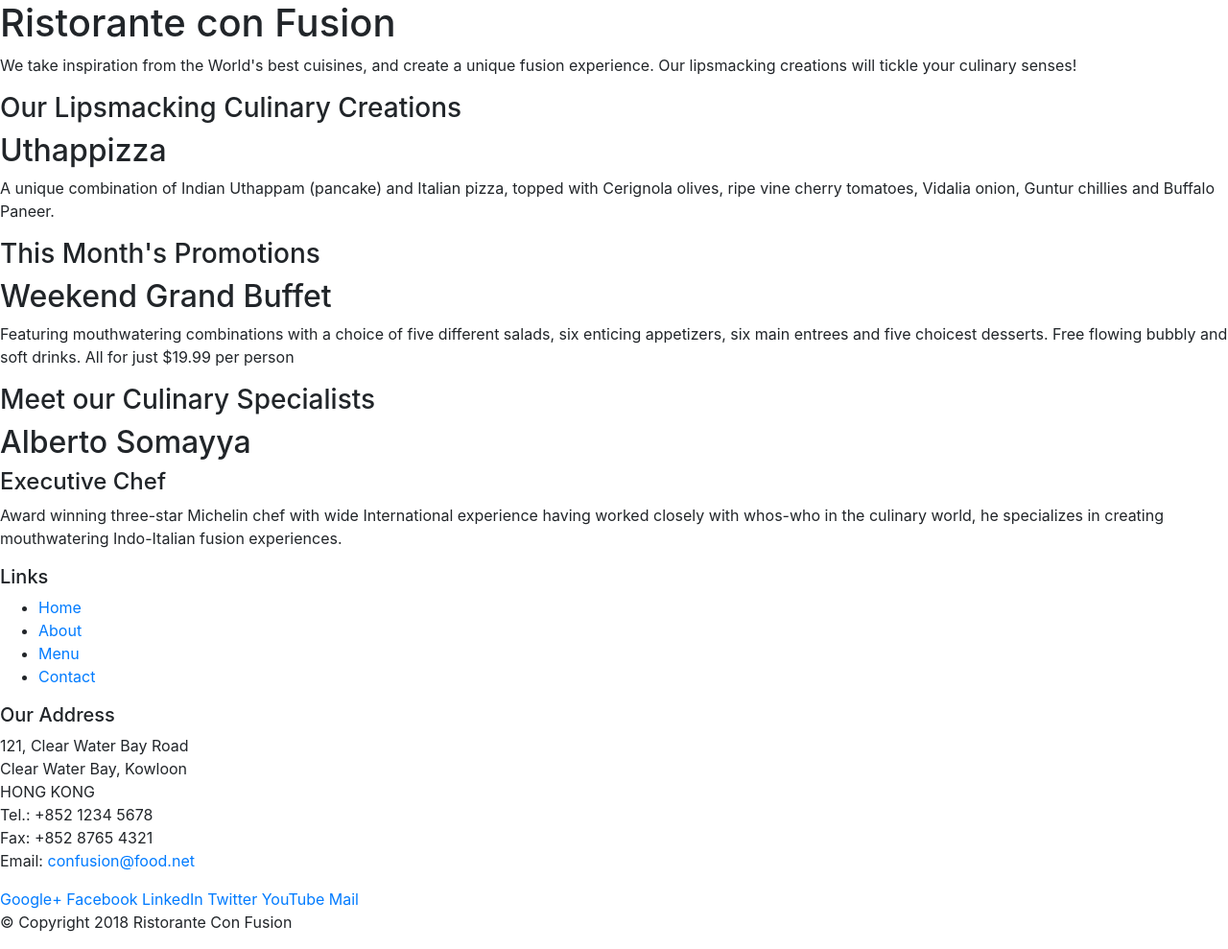
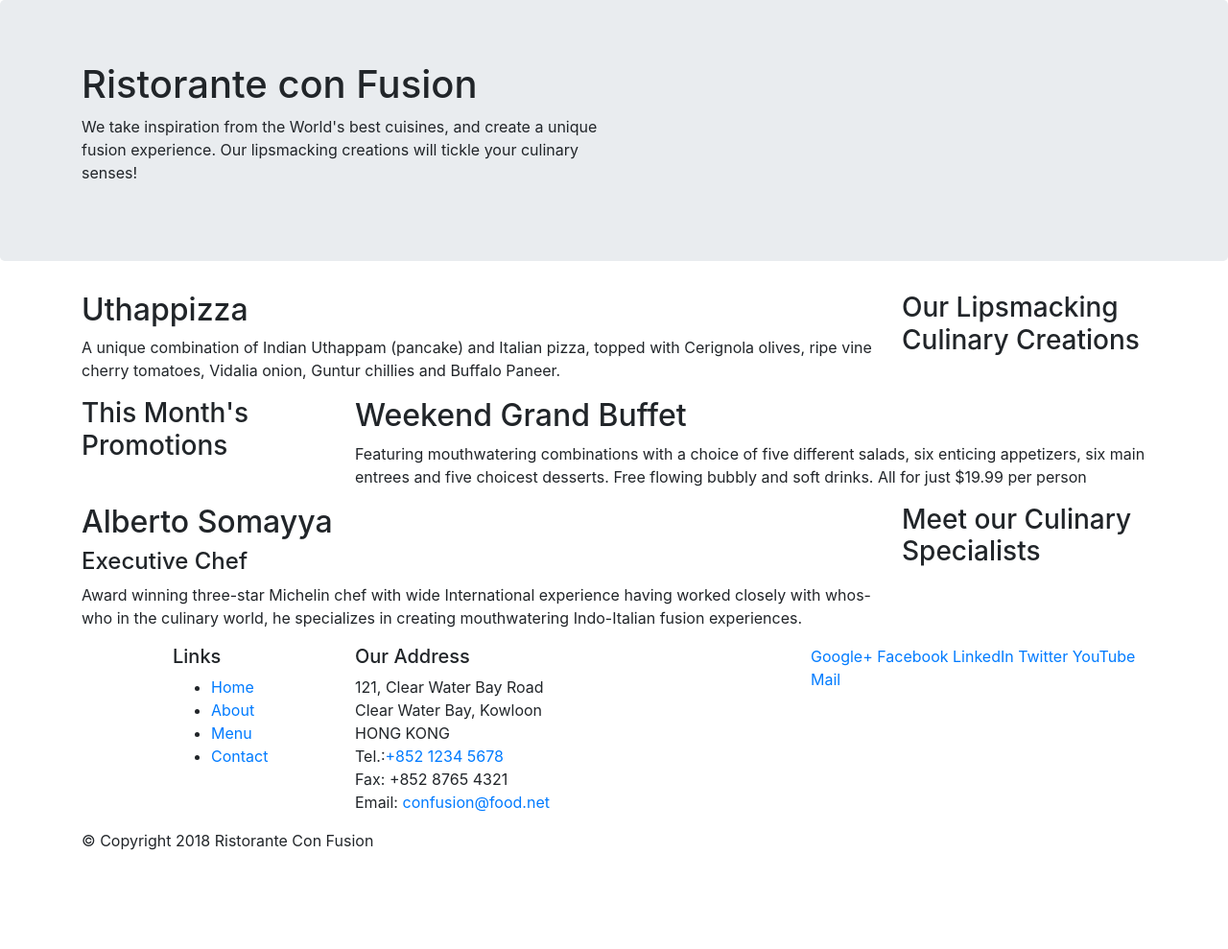
Before and after one commit to kaustubh3000/conFusion, a website: page index.html in a window 1280 px wide. Shown: the whole page at 96% size. After the commit the page ends 904 px from the top, so only its background shows below. Drawn offline with nearby package versions, Linux system fonts and the light colour scheme.

Commit message:
bootstrap-grid-init

```diff
--- a/index.html
+++ b/index.html
@@ -13,28 +13,33 @@
     <title>Ristorante Con Fusion</title>
 </head>
 
+
+
 <body>
 
-    <header>
-        <div>
-            <div>
-                <div>
+    <header class="jumbotron">
+        <div class="container">
+            <div class="row">
+                <div class="col-12 col-sm-6">
                     <h1>Ristorante con Fusion</h1>
                     <p>We take inspiration from the World's best cuisines, and create a unique fusion experience. Our
                         lipsmacking creations will tickle your culinary senses!</p>
                 </div>
-                <div>
+
+                <div class="col-12 col-sm">
                 </div>
+
             </div>
         </div>
     </header>
 
-    <div>
-        <div>
-            <div>
+
+    <div class="container">
+        <div class="row">
+            <div class="col-12 col-sm-4 order-sm-last col-md-3">
                 <h3>Our Lipsmacking Culinary Creations</h3>
             </div>
-            <div>
+            <div class="col col-sm order-sm-first col-md">
                 <h2>Uthappizza</h2>
                 <p>A unique combination of Indian Uthappam (pancake) and Italian pizza, topped with Cerignola olives,
                     ripe vine cherry tomatoes, Vidalia onion, Guntur chillies and Buffalo Paneer.</p>
@@ -42,11 +47,11 @@
         </div>
 
 
-        <div>
-            <div>
+        <div class="row">
+            <div class="col-12 col-sm-4 col-md-3">
                 <h3>This Month's Promotions</h3>
             </div>
-            <div>
+            <div class="col col-sm col-md">
                 <h2>Weekend Grand Buffet</h2>
                 <p>Featuring mouthwatering combinations with a choice of five different salads, six enticing appetizers,
                     six main entrees and five choicest desserts. Free flowing bubbly and soft drinks. All for just
@@ -54,11 +59,11 @@
             </div>
         </div>
 
-        <div>
-            <div>
+        <div class="row">
+            <div class="col-12 col-sm-4 order-sm-last col-md-3">
                 <h3>Meet our Culinary Specialists</h3>
             </div>
-            <div>
+            <div class="col col-sm order-sm-first col-md">
                 <h2>Alberto Somayya</h2>
                 <h4>Executive Chef</h4>
                 <p>Award winning three-star Michelin chef with wide International experience having worked closely with
@@ -68,10 +73,12 @@
         </div>
     </div>
 
-    <footer>
-        <div>
-            <div>
-                <div>
+
+
+    <footer class="">
+        <div class="container">
+            <div class="row">
+                <div class="col-4 offset-1 col-sm-2">
                     <h5>Links</h5>
                     <ul>
                         <li><a href="#">Home</a></li>
@@ -80,18 +87,18 @@
                         <li><a href="#">Contact</a></li>
                     </ul>
                 </div>
-                <div>
+                <div class="col-7 col-sm-5">
                     <h5>Our Address</h5>
                     <address>
                         121, Clear Water Bay Road<br>
                         Clear Water Bay, Kowloon<br>
                         HONG KONG<br>
-                        Tel.: +852 1234 5678<br>
+                        Tel.:<a href="tel:+852 1234 5678">+852 1234 5678</a> <br>
                         Fax: +852 8765 4321<br>
                         Email: <a href="mailto:confusion@food.net">confusion@food.net</a>
                     </address>
                 </div>
-                <div>
+                <div class="col-12 col-sm-4">
                     <div>
                         <a href="http://google.com/+">Google+</a>
                         <a href="http://www.facebook.com/profile.php?id=">Facebook</a>
@@ -102,8 +109,9 @@
                     </div>
                 </div>
             </div>
-            <div>
-                <div>
+
+            <div class="row">
+                <div class="col-auto">
                     <p>© Copyright 2018 Ristorante Con Fusion</p>
                 </div>
             </div>
```
Also changed, not shown: 1 other file.
